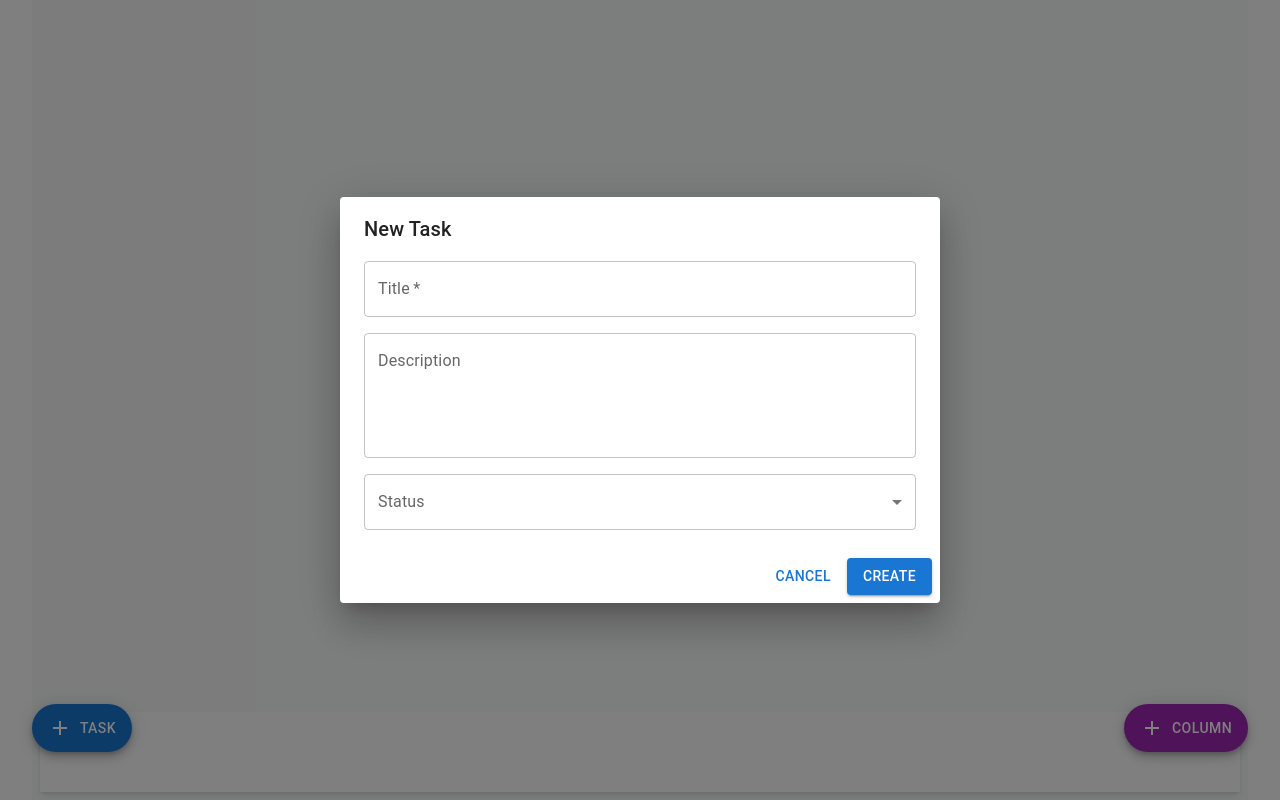
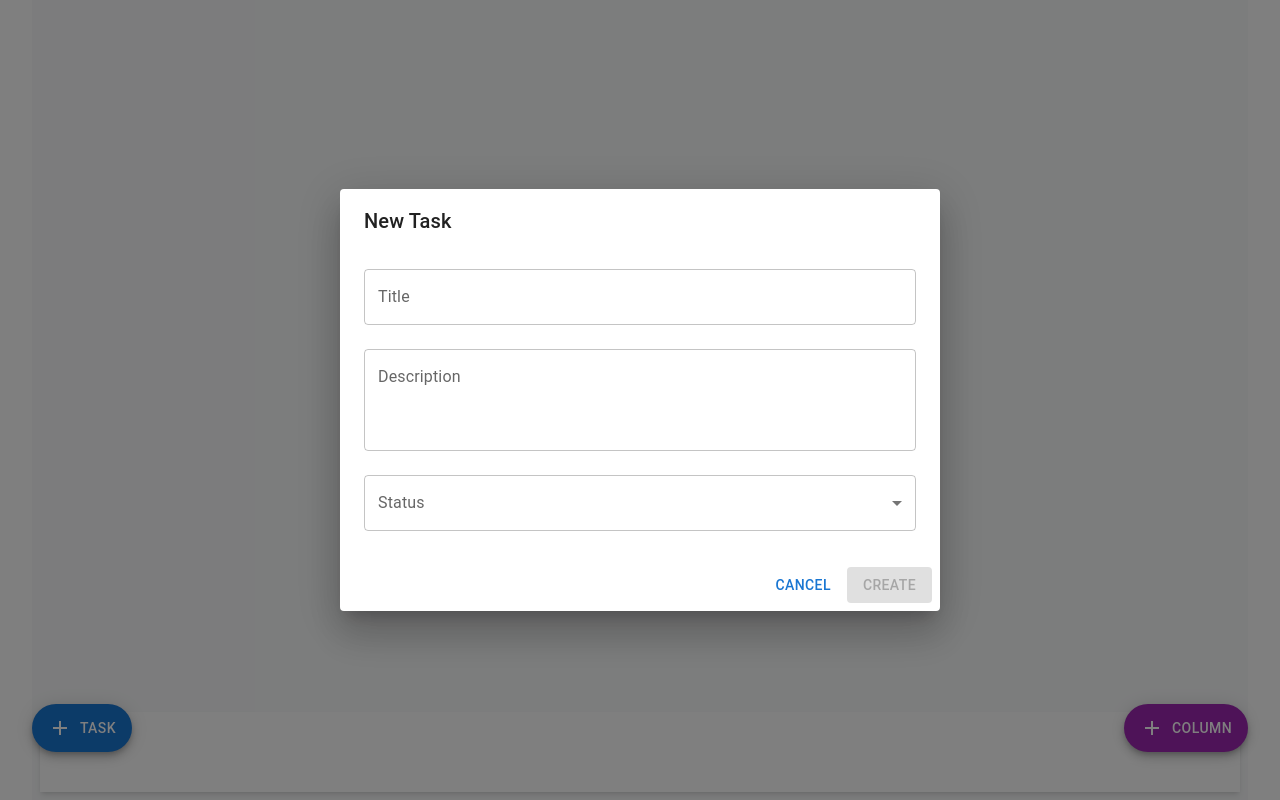
Before and after one commit to PPrasai/kanban-clone, a React (Vite) app: page / in a window 1280 px wide. Both pictures are taken after a click on the button "TASK". Built offline with nearby package versions, Linux system fonts and the light colour scheme.

Commit message:
(chore) make form more testable & add tests

```diff
--- a/src/ui/components/TaskBoard.tsx
+++ b/src/ui/components/TaskBoard.tsx
@@ -18,6 +18,7 @@ const TaskBoard = () => {
         sortOrders,
         toggleSortOrder,
         getSortedTasks,
+        createTask,
         updateTask,
         moveTask,
         deleteTask,
@@ -113,6 +114,9 @@ const TaskBoard = () => {
                     open={modalOpen}
                     onClose={() => setModalOpen(false)}
                     task={selectedTask}
+                    createTask={createTask}
+                    updateTask={updateTask}
+                    columns={columns}
                 />
             </div>
         </DndContext>
--- a/src/ui/components/TaskFormModal.tsx
+++ b/src/ui/components/TaskFormModal.tsx
@@ -9,28 +9,41 @@ import {
     MenuItem,
 } from '@mui/material';
 import { Task } from '../../domain/Task';
-import { useTaskStore } from '../../service/task/TaskContext';
-import { useColumnStore } from '../../service/column/ColumnContext';
 
 interface Props {
     open: boolean;
     onClose: () => void;
     task: Task | null;
+    createTask: (data: Omit<Task, 'id' | 'favorite'>) => void;
+    updateTask: (id: string, data: Omit<Task, 'id' | 'favorite'>) => void;
+    columns: { id: string; title: string }[];
 }
 
-const TaskFormModal = ({ open, onClose, task }: Props) => {
+export default function TaskFormModal({
+    open,
+    onClose,
+    task,
+    createTask,
+    updateTask,
+    columns,
+}: Props) {
     const isEditMode = Boolean(task);
-    const { createTask, updateTask } = useTaskStore();
-    const { columns } = useColumnStore();
-
     const [title, setTitle] = useState('');
     const [description, setDescription] = useState('');
-    const [status, setStatus] = useState<string>('');
+    const [status, setStatus] = useState('');
+
+    const isSubmitDisabled =
+        !title.trim() ||
+        !status ||
+        (isEditMode &&
+            title === task?.title &&
+            description === (task?.description || '') &&
+            status === task?.status);
 
     useEffect(() => {
         if (task) {
             setTitle(task.title);
-            setDescription(task.description || '');
+            setDescription(task.description ?? '');
             setStatus(task.status);
         } else {
             setTitle('');
@@ -40,12 +53,9 @@ const TaskFormModal = ({ open, onClose, task }: Props) => {
     }, [task, columns]);
 
     const handleSubmit = () => {
-        if (isEditMode) {
-            updateTask(task!.id, { title, description, status });
-        } else {
-            createTask({ title, description, status });
-        }
-
+        const payload = { title, description, status };
+        if (isEditMode) updateTask(task!.id, payload);
+        else createTask(payload);
         setTitle('');
         setDescription('');
         onClose();
@@ -54,49 +64,49 @@ const TaskFormModal = ({ open, onClose, task }: Props) => {
     return (
         <Dialog open={open} onClose={onClose} fullWidth>
             <DialogTitle>{isEditMode ? 'Edit Task' : 'New Task'}</DialogTitle>
-            <DialogContent className="flex flex-col gap-4 pt-4">
+            <DialogContent>
                 <TextField
                     label="Title"
                     value={title}
                     onChange={(e) => setTitle(e.target.value)}
-                    required
                     fullWidth
+                    margin="normal"
                 />
                 <TextField
                     label="Description"
                     value={description}
                     onChange={(e) => setDescription(e.target.value)}
+                    fullWidth
                     multiline
-                    rows={4}
-                    fullWidth
+                    rows={3}
+                    margin="normal"
                 />
                 <TextField
-                    data-testid="task-status-select"
                     label="Status"
+                    select
                     value={status}
                     onChange={(e) => setStatus(e.target.value)}
-                    select
                     fullWidth
+                    data-testid="task-status-select"
+                    margin="normal"
                 >
-                    {columns.length > 0 ? (
-                        columns.map((col) => (
-                            <MenuItem key={col.id} value={col.id}>
-                                {col.title}
-                            </MenuItem>
-                        ))
-                    ) : (
-                        <MenuItem value="">No columns available</MenuItem>
-                    )}
+                    {columns.map((col) => (
+                        <MenuItem key={col.id} value={col.id}>
+                            {col.title}
+                        </MenuItem>
+                    ))}
                 </TextField>
             </DialogContent>
             <DialogActions>
                 <Button onClick={onClose}>Cancel</Button>
-                <Button onClick={handleSubmit} variant="contained">
+                <Button
+                    onClick={handleSubmit}
+                    variant="contained"
+                    disabled={isSubmitDisabled}
+                >
                     {isEditMode ? 'Save' : 'Create'}
                 </Button>
             </DialogActions>
         </Dialog>
     );
-};
-
-export default TaskFormModal;
+}
--- a/src/ui/hooks/useTaskBoard.ts
+++ b/src/ui/hooks/useTaskBoard.ts
@@ -3,7 +3,7 @@ import { Task } from '../../domain/Task';
 import { useTaskStore } from '../../service/task/TaskContext';
 
 export const useTaskBoard = () => {
-    const { getTasksByStatus, updateTask, moveTask, deleteTask } =
+    const { getTasksByStatus, updateTask, moveTask, deleteTask, createTask } =
         useTaskStore();
 
     const [sortOrders, setSortOrders] = useState<
@@ -35,6 +35,7 @@ export const useTaskBoard = () => {
         sortOrders,
         toggleSortOrder,
         getSortedTasks,
+        createTask,
         updateTask,
         moveTask,
         deleteTask,
```
Also changed, not shown: 2 other files (tests, documents, lock files or other folders).
